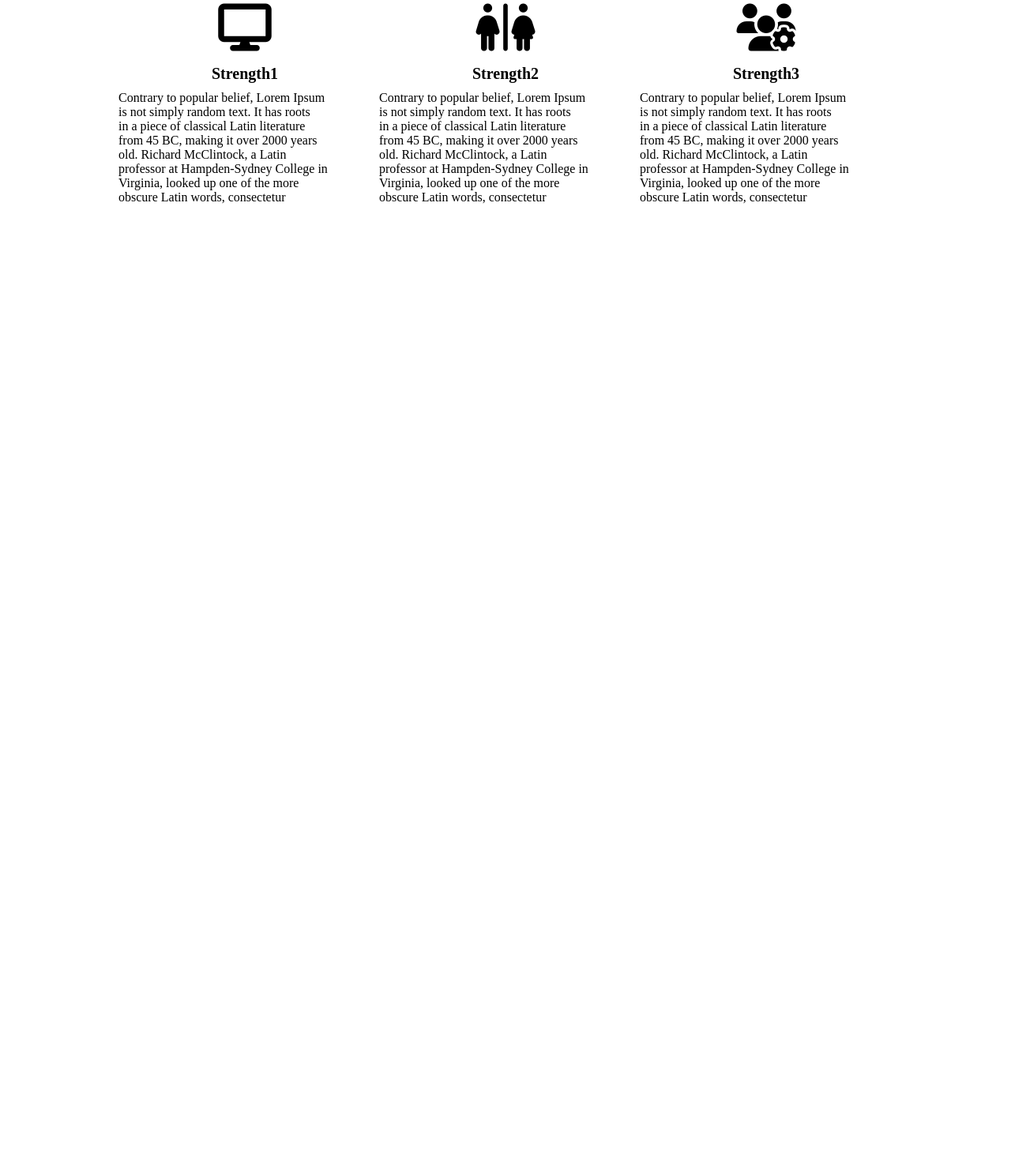
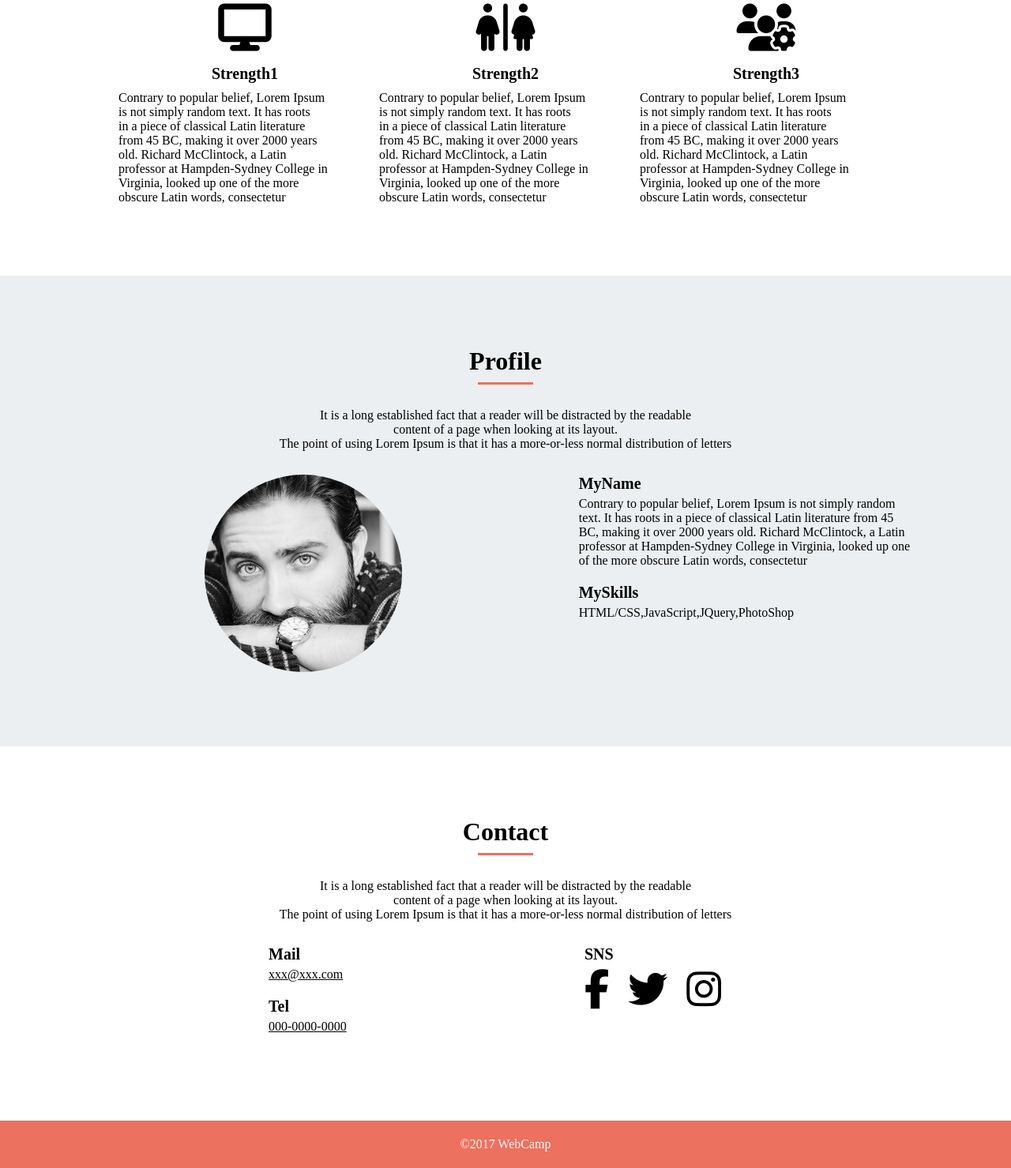
Before and after one commit to mashico1001/HTML-CSS-practice, a plain HTML site: page index.html in a window 1280 px wide. Shown: the part 1821-3300 px from the top of the page at 79% size. Before the commit the page ends 2170 px from the top, so only its background shows below. Drawn offline with Linux system fonts and the light colour scheme.

Commit message:
[Add]見た目は完成

```diff
--- a/css/styles.css
+++ b/css/styles.css
@@ -2,6 +2,11 @@
   margin: 0;
   padding: 0;
   box-sizing: border-box;
+}
+
+p {
+  font-size: 16px;
+  color: #000000;
 }
 
 header {
@@ -84,8 +89,6 @@ header {
 }
 
 .content-p {
-  font-size: 16px;
-  color: #000000;
   margin: 30px 0;
   text-align: center;
 }
@@ -172,7 +175,90 @@ header {
   text-align: center;
 }
 
-.feature-item p {
-  font-size: 16px;
+.profile {
+  background-color: #ECEFF1;
+}
+
+.profile-container {
+  width: 1024px;
+  padding: 90px 0;
+  margin: 0 auto;
+}
+
+.profile-content {
+  display: flex;
+  justify-content: space-between;
+}
+
+.profile-img {
+  width: 512px;
+  text-align: center;
+}
+
+.profile-img img {
+  width: 250px;
+  border-radius: 50%;
+}
+
+.profile-item-title {
+  font-size: 20px;
+  color: #000000;
+  margin-bottom: 5px;
+}
+
+.profile-content-item p {
+  margin-bottom: 20px;
+}
+
+.contact-container {
+  width: 800px;
+  padding: 90px 0;
+  margin: 0 auto;
+}
+
+.contact-content {
+  display: flex;
+  justify-content: center;
+}
+
+.contact-content-item {
+  width: 400px;
+}
+
+.contact-item-box {
+  margin-bottom: 20px;
+  width: 200px;
+  margin-left: auto;
+  margin-right: auto;
+}
+
+.contact-item-box a {
   color: #000000;
 }
+
+.contact-icon {
+  font-size: 50px;
+  display: inline-block;
+}
+
+.contact-icon:nth-child(3) {
+  margin: 0 20px;
+}
+
+.contact-item-title {
+  font-size: 20px;
+  color: #000000;
+  margin-bottom: 5px;
+}
+
+
+footer {
+  height: 60px;
+  background-color: #EC715F;
+  text-align: center;
+}
+
+footer p {
+  color: #FAFAFA;
+  line-height: 60px;
+}
--- a/index.html
+++ b/index.html
@@ -112,6 +112,76 @@
           </div>
         </div>
       </div>
+
+      <div class="profile">
+        <div class="profile-container">
+          <h4 class="content-title">Profile</h4>
+          <div class="line"></div>
+          <p class="content-p">
+            It is a long established fact that a reader will be distracted by the readable<br>
+            content of a page when looking at its layout.<br>
+            The point of using Lorem Ipsum is that it has a more-or-less normal distribution of letters
+          </p>
+          <div class="profile-content">
+            <div class="profile-img">
+              <img src="img/my-icon.jpg">
+            </div>
+            <div class="profile-content-item">
+              <h5 class="profile-item-title">MyName</h5>
+              <p>
+                Contrary to popular belief, Lorem Ipsum is not simply random<br>
+                text. It has roots in a piece of classical Latin literature from 45<br>
+                BC, making it over 2000 years old. Richard McClintock, a Latin<br>
+                professor at Hampden-Sydney College in Virginia, looked up one<br>
+                of the more obscure Latin words, consectetur
+              </p>
+              <h5 class="profile-item-title">MySkills</h5>
+              <p>HTML/CSS,JavaScript,JQuery,PhotoShop</p>
+            </div>
+          </div>
+        </div>
+      </div>
+      <div class="contact">
+        <div class="contact-container">
+          <h4 class="content-title">Contact</h4>
+          <div class="line"></div>
+          <p class="content-p">
+            It is a long established fact that a reader will be distracted by the readable<br>
+            content of a page when looking at its layout.<br>
+            The point of using Lorem Ipsum is that it has a more-or-less normal distribution of letters
+          </p>
+          <div class="contact-content">
+            <div class="contact-content-item">
+              <div class="contact-item-box">
+                <h5 class="contact-item-title">Mail</h5>
+                <a href="#">xxx@xxx.com</a>
+              </div>
+              <div class="contact-item-box">
+                <h5 class="contact-item-title">Tel</h5>
+                <a href="#">000-0000-0000</a>
+              </div>
+            </div>
+            <div class="contact-content-item">
+              <div class="contact-item-box">
+                <h5 class="contact-item-title">SNS</h5>
+                <div class="contact-icon">
+                  <i class="fa-brands fa-facebook-f"></i>
+                </div>
+                <div class="contact-icon">
+                  <i class="fa-brands fa-twitter"></i>
+                </div>
+                <div class="contact-icon">
+                  <i class="fa-brands fa-instagram"></i>
+                </div>
+              </div>
+            </div>
+          </div>
+        </div>
+      </div>
     </main>
+
+    <footer>
+      <p>©2017 WebCamp</p>
+    </footer>
   </body>
 </html>
```
